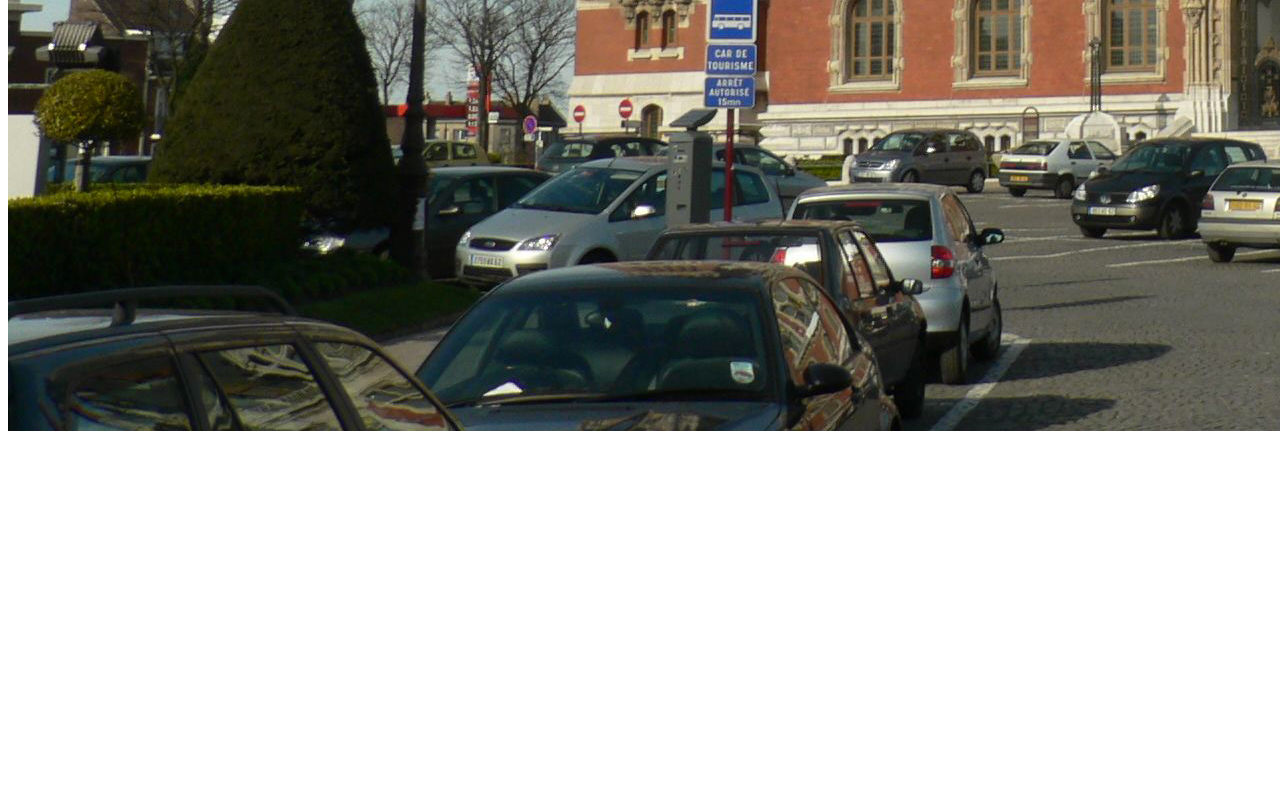
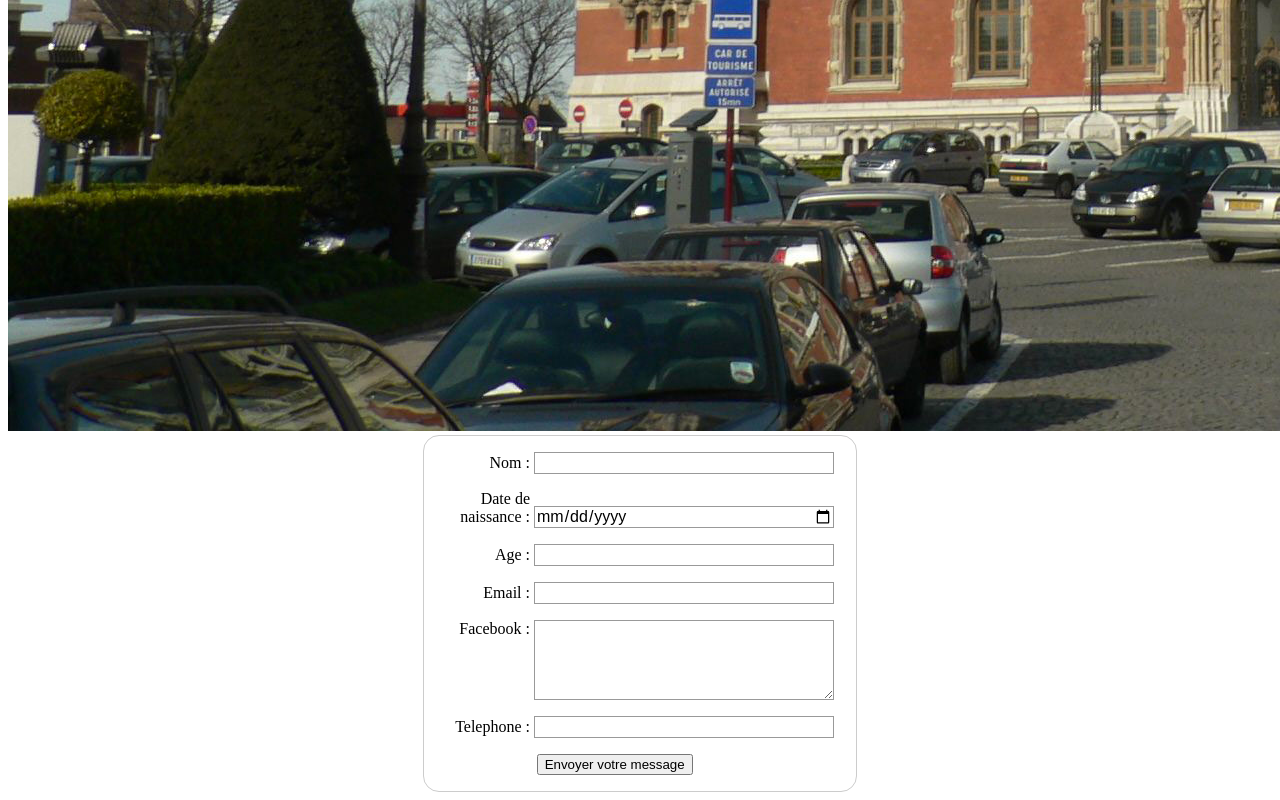
Before and after one commit to TRIPLX6/hello-world, a plain HTML site: page index.html in a window 1280 px wide. Shown: the part 1704-2504 px from the top of the page. Before the commit the page ends 2147 px from the top, so only its background shows below. Drawn offline with Linux system fonts and the light colour scheme.

Commit message:
modif form

```diff
--- a/index.html
+++ b/index.html
@@ -6,8 +6,6 @@
 	<title>M4105C : Un super module</title>
 	<link rel="stylesheet" href="style.css">
 	<link rel="icon" href="img/favicon.ico" />
-	<link rel="apple-touch-icon" href="img/favicon.ico"/>
-	<link rel="apple-touch-icon-precomposed" sizes="128x128" href="img/favicon.ico">
 
 </head>
 <body>
@@ -39,6 +37,39 @@
 <article>
 	<h3>Bogoss</h3>
 	 <img src="img/calais.jpg" alt="calais">
+
+
+
+	<form action="/ma-page-de-traitement" method="post">
+    <div>
+        <label for="nom">Nom :</label>
+        <input type="text" id="nom" />
+    </div>
+    <div>
+	<label for="datenai">Date de naissance :</label>
+	<input type="date" id="date"/>
+    </div>
+    <div>
+	<label for="age">Age :</label>
+	<input type="number" id="age"/>
+    </div>
+    <div>
+        <label for="courriel">Email :</label>
+        <input type="email" id="courriel" />
+    </div>
+    <div>
+	<label for="facebook">Facebook :</label>
+	<textarea id="message" name="lien_fb"> </textarea>
+    </div>
+    <div>
+        <label for="telephone">Telephone :</label>
+        <input type="tel" id="tel" />
+    </div>
+
+    <div class="button">
+        <button type="submit">Envoyer votre message</button>
+    </div>
+</form>
 </article>
 
 
--- a/style.css
+++ b/style.css
@@ -14,3 +14,70 @@
    width: device-width;
    zoom: 1;
 }
+
+
+
+form {
+  /* Pour le centrer dans la page */
+  margin: 0 auto;
+  width: 400px;
+
+  /* Pour voir les limites du formulaire */
+  padding: 1em;
+  border: 1px solid #CCC;
+  border-radius: 1em;
+}
+
+div + div {
+  margin-top: 1em;
+}
+
+label {
+  /* Afin de s'assurer que toutes les étiquettes aient la même dimension et soient alignées correctement */
+  display: inline-block;
+  width: 90px;
+  text-align: right;
+}
+
+input, textarea {
+  /* Afin de s'assurer que tous les champs textuels utilisent la même police
+     Par défaut, textarea utilise une police à espacement constant */
+  font: 1em sans-serif;
+
+  /* Pour donner la même dimension à tous les champs textuels */
+  width: 300px;
+
+  -moz-box-sizing: border-box;
+       box-sizing: border-box;
+
+  /* Pour harmoniser l'apparence des bordures des champs textuels */
+  border: 1px solid #999;
+}
+
+input:focus, textarea:focus {
+  /* Afin de réhausser les éléments actifs */
+  border-color: #000;
+}
+
+textarea {
+  /* Pour aligner correctement les champs multilignes et leurs étiquettes */
+  vertical-align: top;
+
+  /* Pour donner assez d'espace pour entrer du texte */
+  height: 5em;
+
+  /* Pour permettre aux utilisateurs de redimensionner un champ textuel horizontalement
+     Cela ne marche pas avec tous les navigateurs  */
+  resize: vertical;
+}
+
+.button {
+  /* Pour positionner les boutons de la même manière que les champs textuels */
+  padding-left: 90px; /* même dimension que les étiquettes */
+}
+
+button {
+  /* Cette marge représente approximativement le même espace
+     que celui entre les étiquettes et les champs textuels */
+  margin-left: .5em;
+}
```
Also changed, not shown: img/favicon.ico (added).
